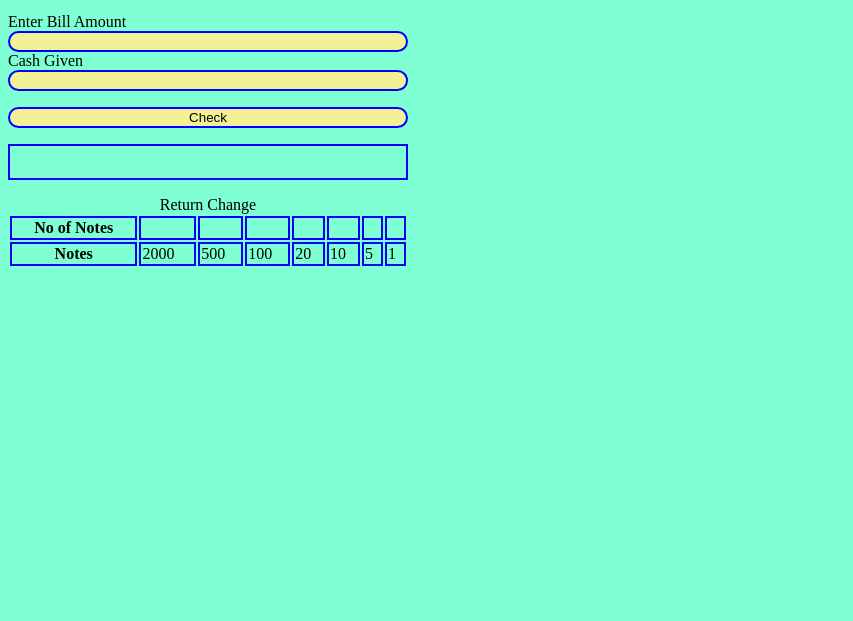
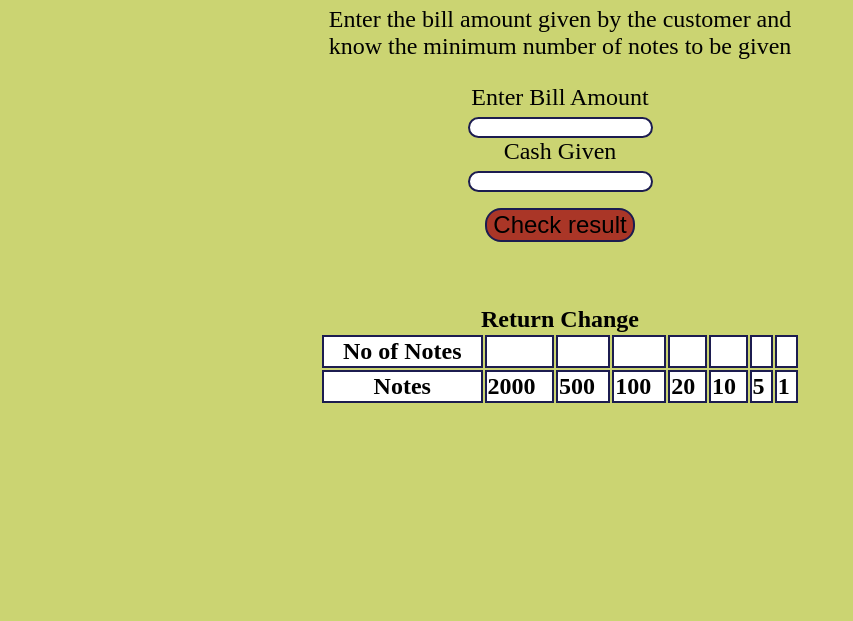
Before and after one commit to Mdnd143/my-cash-register, a plain HTML site: page index.html in a window 1280 px wide. Shown: the part 179-800 px from the top of the page, without its empty margins (0-853 px from the left). Drawn offline with Linux system fonts and the light colour scheme.

Commit message:
css and html updated

```diff
--- a/index.html
+++ b/index.html
@@ -9,14 +9,14 @@
 </head>
 <body>
     <div class="container">
-        <h1 class="heading">Cash Register Manager</h1>
-        <p class="description">Enter the bill amount in cash given by the customer
-            and know the minimum number of notes to be returned</p>
-            <label for="bill-amount">Enter Bill Amount</label>
-            <input id="bill-amount" type="number">
-            <label for="cash-given">Cash Given</label>
-            <input id="cash-given" type="number">
-            <button id="check-button">Check</button>
+        <h1 class="heading">Cash Register handler</h1>
+        <p class="description">Enter the bill amount given by the customer
+            and know the minimum number of notes to be given</p>
+            <div class="fill"><label for="bill-amount">Enter Bill Amount</label></div>
+                <div class="fill"><input id="bill-amount" type="number"></div>
+                    <div class="fill"><label for="cash-given">Cash Given</label></div>
+                        <div class="fill"><input id="cash-given" type="number"></div>
+                            <div class="fill"> <button id="check-button">Check result</button></div>
             <p id="output"></p>
             <table class="change-table">
                 <caption>Return Change</caption>
@@ -41,11 +41,6 @@
                 <td class="change-return">1</td>
             </tr>
             </table>
-
-
-
-
-
     </div>
 
 
--- a/main.css
+++ b/main.css
@@ -1,38 +1,62 @@
 .container{
+    position: absolute;
+    left: 20rem;
+    top: 5rem;
     display: flex;
     flex-direction: column;
-    width: 50vh;
+    width: 60vh;
 }
 body{
-    background-color: aquamarine;
+    background-color: rgb(203, 212, 114);
 }
 #bill-amount{
-    background-color:rgb(243, 241, 150);
     border-radius: 1rem;
-    border: solid 2px blue;
+    border: solid 2px rgb(28, 28, 80);
 
 }
 #cash-given{
-    background-color: rgb(243, 241, 150);
     border-radius: 1rem;
-    border: solid 2px blue;
+    border: solid 2px rgb(28, 28, 80);
 }
 #check-button{
-    background-color: rgb(243, 241, 150);
+    background-color: rgb(170, 54, 39);
     border-radius: 1rem;
-    border: solid 2px blue;
+    border: solid 2px rgb(28, 28, 80);
     margin-top: 1rem;
+    font-size: 100%;
 }
-.no-of-notes{
-    border: solid 2px blue;
+#notes, .no-of-notes{
+    border: solid 2px rgb(28, 28, 80);
+    background-color: white;
 }
 .change-return{
-    border: solid 2px blue;
+    border: solid 2px rgb(28, 28, 80);
+    background-color: white;
 }
 p{
-    border: solid 2px blue;
-    padding: 1rem;
+    font-size: 150%;
+    text-align: center;
 }
 #notes{
-    border: solid 2px blue;
+    border: solid 2px rgb(28, 28, 80);
 }
+.heading{
+    font-size: 200%;
+    font-family: cursive;
+    padding-left: 1.7rem;
+}
+#output{
+    font-weight: bolder;
+    font-size: 200%;
+}
+table{
+    font-weight: bolder;
+    font-size: 150%;
+}
+.fill{
+    font-size: 150%;
+    text-align: center;
+}
+.output-area{
+    background-color: white;
+}
```
